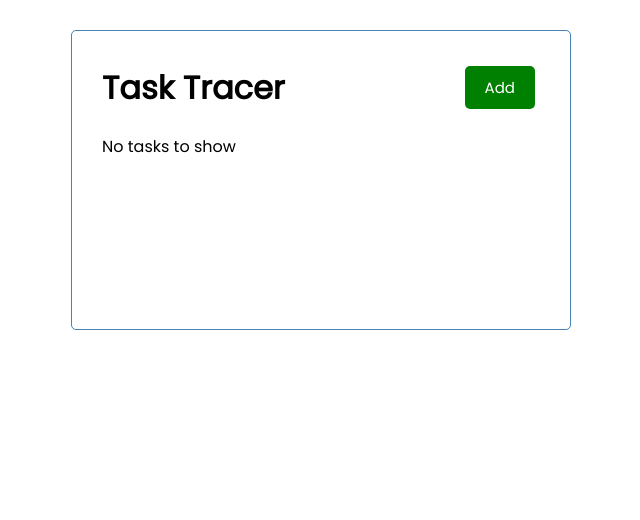
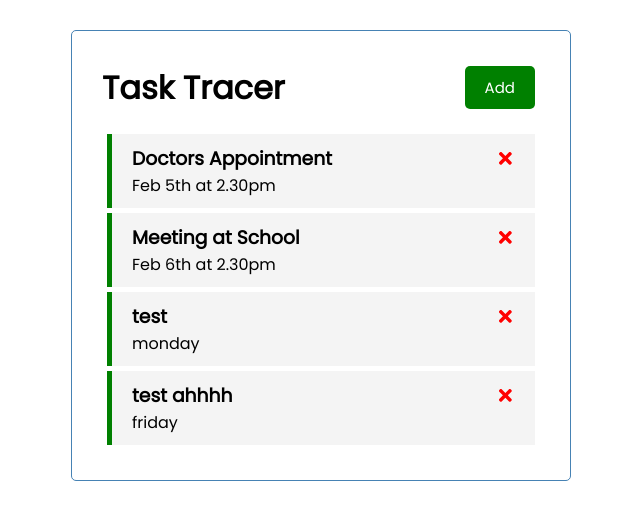
Before and after one commit to yungjas/learning-react, a React (Create React App) app: page / in a window 1280 px wide. Shown: the top 520 px of the page, without its empty margins (319-959 px from the left). Built offline with nearby package versions, Linux system fonts and the light colour scheme; data requests are answered from the project's data file.

Commit message:
big change

```diff
--- a/db.json
+++ b/db.json
@@ -13,10 +13,16 @@
       "reminder": true
     },
     {
-      "id": 3,
-      "text": "Food Shopping",
-      "day": "Feb 7th at 2.30pm",
-      "reminder": false
+      "text": "test",
+      "day": "monday",
+      "reminder": true,
+      "id": 3
+    },
+    {
+      "text": "test ahhhh",
+      "day": "friday",
+      "reminder": true,
+      "id": 4
     }
   ]
 }
--- a/src/App.js
+++ b/src/App.js
@@ -1,5 +1,6 @@
 //root App component
-import {useState} from "react"
+//useEffect - By using this Hook, you tell React that your component needs to do something after render
+import {useState, useEffect} from "react"
 import Header from "./components/Header"
 import Tasks from "./components/Tasks"
 import AddTask from "./components/AddTask"
@@ -13,31 +14,88 @@
     //setTasks is a function used to update the state i.e. add more tasks
     //state is immutable, you can't change it directly --> can't use tasks.push to update the state
     //placing tasks here so that it becomes a global state i.e. every component can access it
-    const [tasks, setTasks] = useState ([])
+    const [tasks, setTasks] = useState([])
+
+    useEffect(() => {
+      const getTasks = async () => {
+        const tasksFromServer = await fetchTasks()
+        setTasks(tasksFromServer)
+      }
+
+      getTasks()
+    //an empty dependency array - dependency array is used to activate the useEffect when values inside the array (if any) changes
+    }, [])
+
+  //Fetch Tasks
+  const fetchTasks = async () => {
+    const res = await fetch("http://localhost:5000/tasks")
+    const data = await res.json()
+
+    return data
+  }
+
+  //Fetch Task
+  const fetchTask = async (id) => {
+    const res = await fetch(`http://localhost:5000/tasks/${id}`)
+    const data = await res.json()
+
+    return data
+  }
 
   //Add task
-  function addTask(task){
-    const id = Math.floor(Math.random() * 10000) + 1
-    const newTask = {id, ...task}
+  const addTask = async (task) => {
+    const res = await fetch("http://localhost:5000/tasks", {
+      method: "POST",
+      headers: {
+        "Content-type": "application/json"
+      },
+      body: JSON.stringify(task)
+    })
+
+    const data = await res.json()
+
+    //copy new task (data) into existing tasks
+    setTasks([...tasks, data])
+
+    //const id = Math.floor(Math.random() * 10000) + 1
+    //const newTask = {id, ...task}
     //copies current tasks that are already there (...tasks) and the newly added task
-    setTasks([...tasks, newTask])
+    //setTasks([...tasks, newTask])
   }
 
   //delete task
-  function deleteTask(id){
+  const deleteTask = async (id) => {
+    await fetch(`http://localhost:5000/tasks/${id}`, {
+      method: "DELETE"
+    })
+
     //for each task, i want to filter where the current task is not equal to the id of the task we are deleting
-    //basically this shows tasks that are not yet deleted
+    //basically this shows tasks that are not yet deleted in the UI
     setTasks(tasks.filter((task) => task.id !== id))
   }
 
   //toggle reminder
-  function toggleReminder(id){
+  const toggleReminder = async (id) => {
+    const taskToToggle = await fetchTask(id)
+    //everything except the reminder info is not changed, hence use the spread operator
+    const updatedTask = {...taskToToggle, reminder: !taskToToggle.reminder}
+
+    const res = await fetch(`http://localhost:5000/tasks/${id}`, {
+      method: "PUT",
+      headers: {
+        "Content-type": "application/json"
+      },
+      body: JSON.stringify(updatedTask)
+    })
+
+    const data = await res.json()
+
     setTasks(
       tasks.map((task) =>
-        //if the id of the current iteration equals to the id that is passed in, copy all info of the task except change the reminder of the task to the opposite (i.e. if its currently true then it will be set to false and vice versa)
+        //if the id of the current iteration equals to the id that is passed in, copy all info of the updated task
         //else (from : onwards) there will be no change to the task
         //... is a spread operator, used in cases where we want to create a new object and its information is copied from another object, except that we are making a few changes to the information of the new object
-        task.id === id ? {...task, reminder: !task.reminder} : task))
+        task.id === id ? {...task, reminder: data.reminder} : task))
   }
 
   return (
```
Lines whose indentation alone changed are shown as unchanged.
